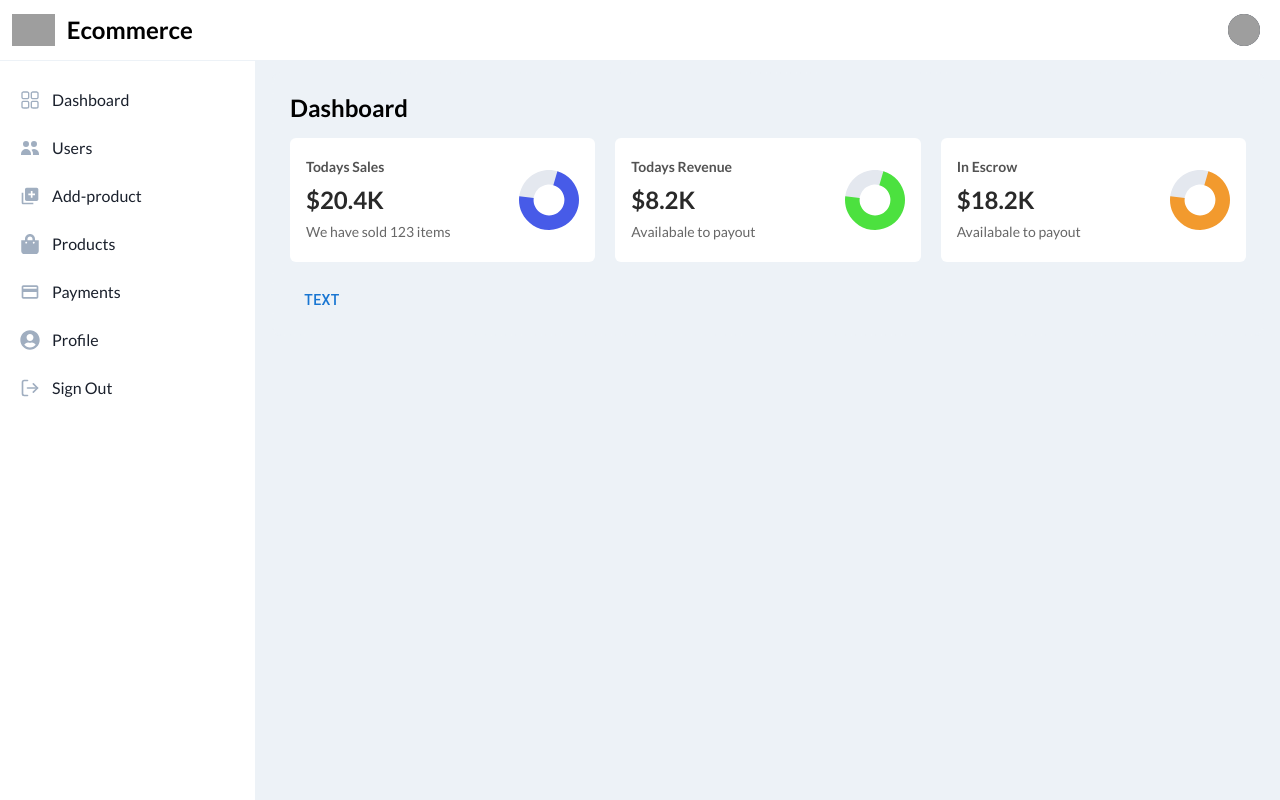
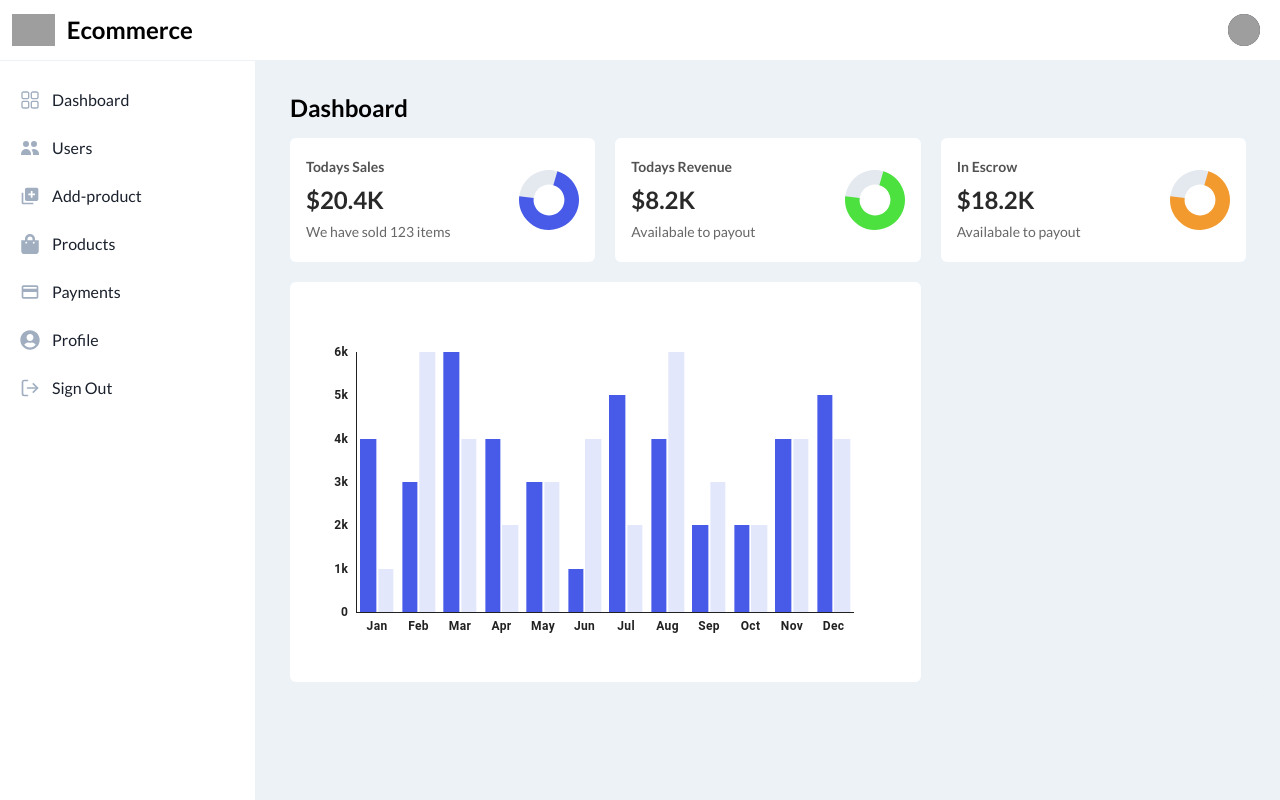
Before and after one commit to Kalsariya-piyush/Ecommerce-prod, a Next.js app: page /dashboard in a window 1280 px wide. Built offline with nearby package versions, Linux system fonts and the light colour scheme; no server answers; grey boxes are pictures that could not be loaded.

Commit message:
Chart added

```diff
--- a/next.config.js
+++ b/next.config.js
@@ -1,4 +1,6 @@
 /** @type {import('next').NextConfig} */
-const nextConfig = {};
+const nextConfig = {
+  transpilePackages: ['@mui/x-charts'],
+};
 
 module.exports = nextConfig;
--- a/package.json
+++ b/package.json
@@ -25,6 +25,7 @@
     "@emotion/react": "^11.11.1",
     "@emotion/styled": "^11.11.0",
     "@mui/material": "^5.15.1",
+    "@mui/x-charts": "^6.18.4",
     "@mui/x-data-grid": "^6.18.5",
     "axios": "^1.4.0",
     "cookie": "^0.5.0",
--- a/src/components/Dashboard/Barchart.jsx
+++ /dev/null
@@ -1,8 +0,0 @@
-import { Button } from '@mui/material';
-import { memo } from 'react';
-
-const Barchart = () => {
-  return <Button variant="text">Text</Button>;
-};
-
-export default memo(Barchart);
--- /dev/null
+++ b/src/components/Dashboard/DataChart.jsx
@@ -0,0 +1,51 @@
+import priceFormatter from '@/constants';
+import { BarChart } from '@mui/x-charts/BarChart';
+
+export default function BasicBars() {
+  return (
+    <BarChart
+      xAxis={[
+        {
+          scaleType: 'band',
+          data: [
+            'Jan',
+            'Feb',
+            'Mar',
+            'Apr',
+            'May',
+            'Jun',
+            'Jul',
+            'Aug',
+            'Sep',
+            'Oct',
+            'Nov',
+            'Dec',
+          ],
+        },
+      ]}
+      series={[
+        {
+          data: [
+            4000, 3000, 6000, 4000, 3000, 1000, 5000, 4000, 2000, 2000, 4000,
+            5000,
+          ],
+          color: '#475BE8',
+        },
+        {
+          data: [
+            1000, 6000, 4000, 2000, 3000, 4000, 2000, 6000, 3000, 2000, 4000,
+            4000,
+          ],
+          color: '#E3E7FC',
+        },
+      ]}
+      className="w-full h-full"
+      height={360}
+      yAxis={[
+        {
+          valueFormatter: priceFormatter,
+        },
+      ]}
+    />
+  );
+}
--- a/src/constants/index.js
+++ b/src/constants/index.js
@@ -3,3 +3,15 @@ export const getCookie = () => {
   const parts = value.split(`; jwt=`);
   if (parts.length === 2) return parts.pop().split(';').shift();
 };
+
+const priceFormatter = (number) => {
+  if (number >= 1000 && number < 1000000) {
+    return `${(number / 1000).toFixed()}k`;
+  } else if (number >= 1000000) {
+    return `${(number / 1000000).toFixed()}m`;
+  } else {
+    return number.toString();
+  }
+};
+
+export default priceFormatter;
--- a/src/pages/dashboard/index.jsx
+++ b/src/pages/dashboard/index.jsx
@@ -1,5 +1,5 @@
 import AverageCard from '@/components/Cards/AverageCard';
-import Barchart from '@/components/Dashboard/Barchart';
+import DataChart from '@/components/Dashboard/DataChart';
 import Layout from '@/layouts/Layout';
 
 const DATA = [
@@ -44,8 +44,8 @@ const Index = () => {
           ))}
 
           {/* Graph  */}
-          <div className="col-span-2">
-            <Barchart />
+          <div className="col-span-2 bg-white rounded-md py-5 px-4 w-full">
+            <DataChart />
           </div>
         </div>
       </div>
--- a/src/styles/global.css
+++ b/src/styles/global.css
@@ -153,6 +153,15 @@ body {
   @apply !bg-black
 }
 
+/* Mui css overwrite  */
+.MuiChartsAxis-tick {
+  @apply !hidden
+}
+
+.MuiChartsAxis-tickLabel tspan {
+  @apply text-base-75 text-xs font-bold leading-130
+}
+
 .discount-sec {
   background-image: url("../img/discount.jpeg");
   background-size: cover;
```
Also changed, not shown: 1 other file (tests, documents, lock files or other folders).
